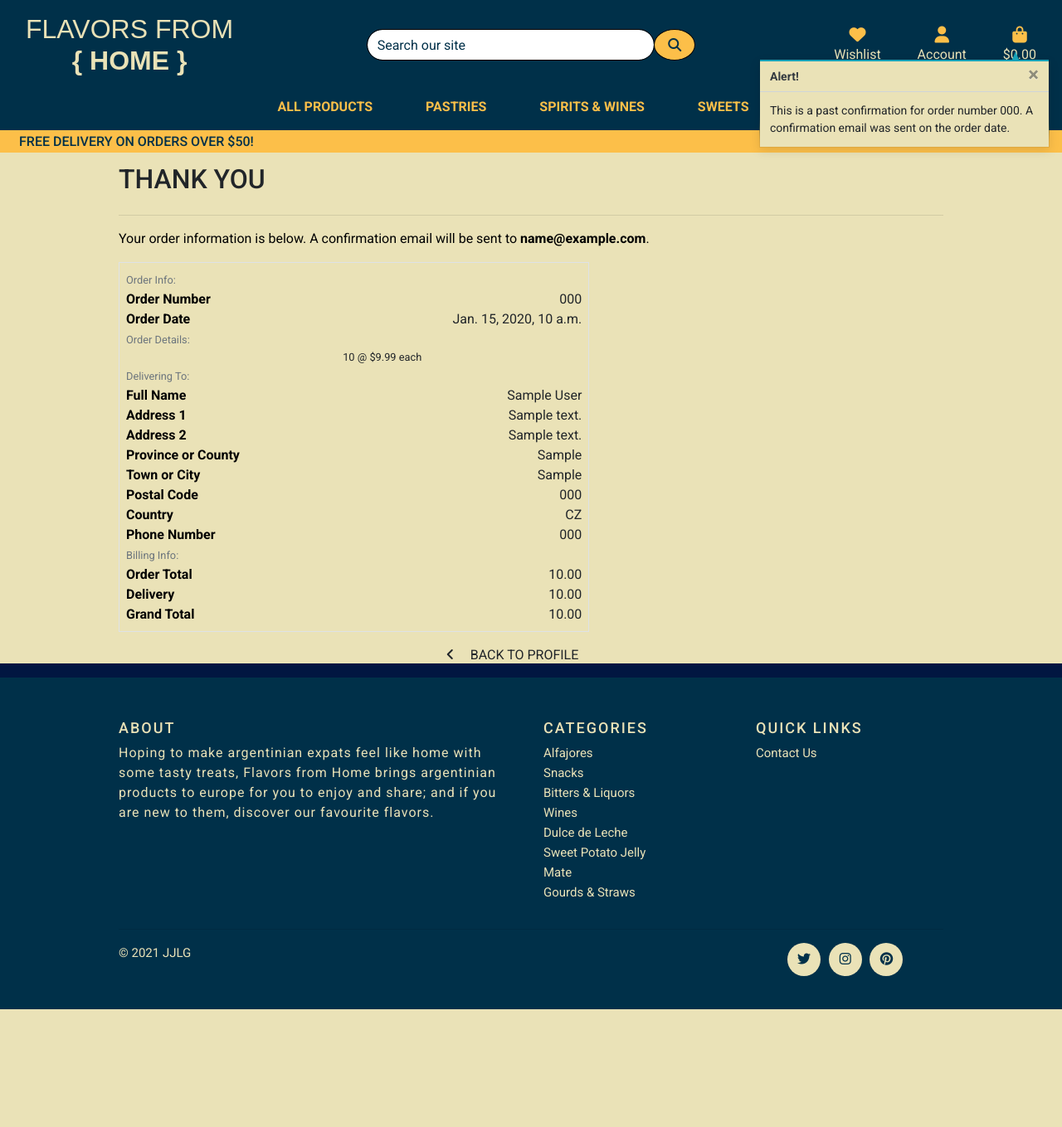
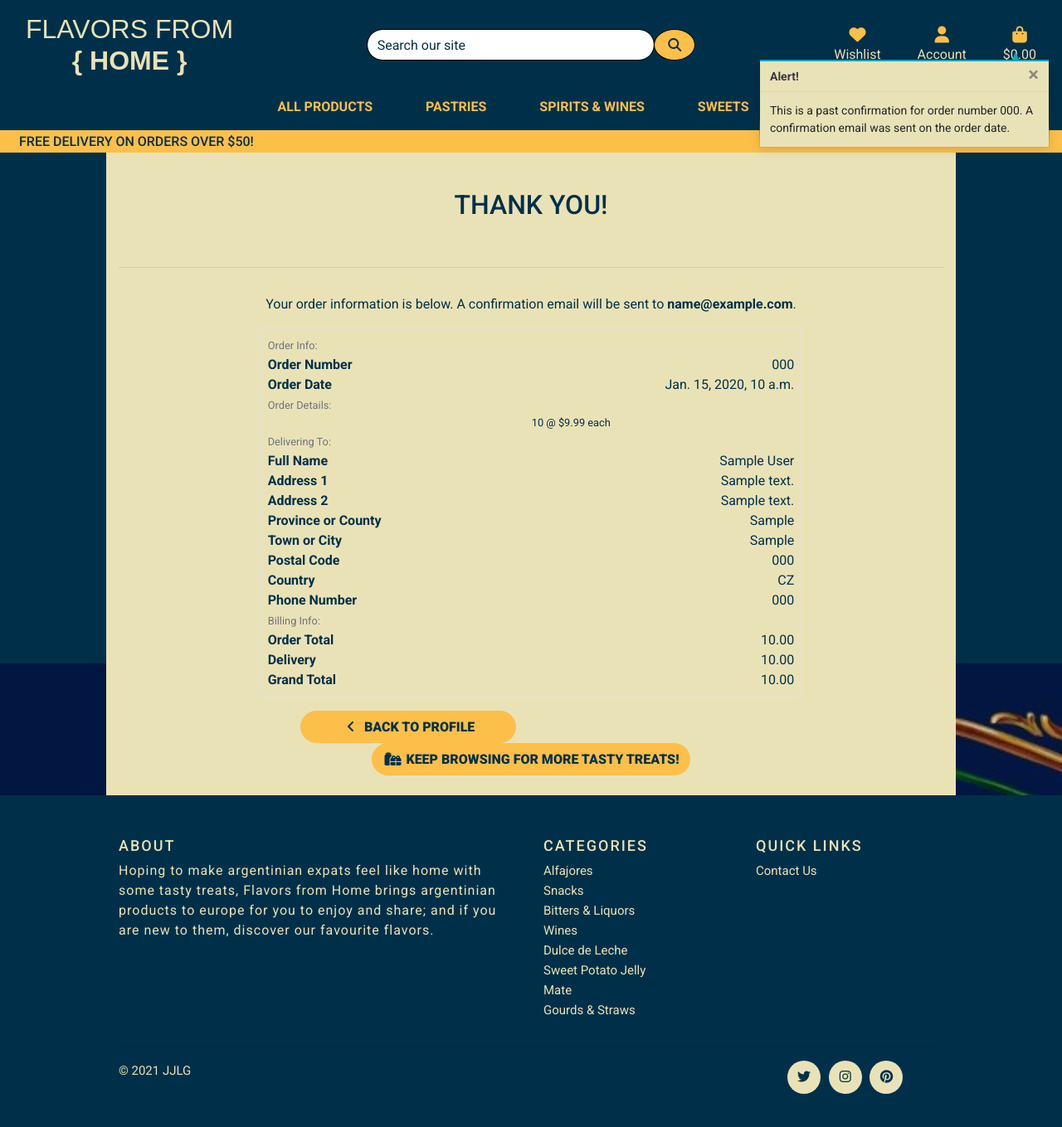
Before and after one commit to jjlg90/flavors_from_home, a Django app: page /profile/order_history/000 in a window 1280 px wide. Shown: the whole page at 83% size. Before the commit the page ends 1217 px from the top, so only its background shows below. Run offline with Django 3.2, Linux system fonts and the light colour scheme; data comes from the database, SQL or seed files in the repository; tables that the repository leaves empty hold one stand-in row (values such as "Sample post"); some libraries are stand-ins or nearby versions; some web fonts are replaced.

Commit message:
Tidying up the code and styling / checkout_success.html

```diff
--- a/checkout/templates/checkout/checkout_success.html
+++ b/checkout/templates/checkout/checkout_success.html
@@ -14,19 +14,20 @@
 {% endblock %}
 
 {% block content %}
-    <div class="overlay"></div>
-    <div class="container">
+    <div class="overlay bg-blue"></div>
+    <div class="container bg-white text-blue">
+        <!-- Page Header -->
         <div class="row">
-            <div class="col">
-                <hr>
-                <h2 class="logo-font mb-4">Thank You</h2>
-                <hr>
-                <p class="text-black">Your order information is below. A confirmation email will be sent to <strong>{{ order.email }}</strong>.</p>
+            <div class="col text-center mt-3">
+                <h2 class="logo-font pt-5 pb-5">Thank You!</h2>
+                <hr class="mt-0 pb-3">
+                <p>Your order information is below. A confirmation email will be sent to <strong>{{ order.email }}</strong>.</p>
             </div>
         </div>
-
+        <!-- Order Summary -->
         <div class="row">
-            <div class="col-12 col-lg-7">
+            <div class="col-xs-none col-lg-2"></div>
+            <div class="col-12 col-lg-8">
                 <div class="order-confirmation-wrapper p-2 border">
                     <div class="row">
                         <div class="col">
@@ -36,7 +37,7 @@
 
                     <div class="row">
                         <div class="col-12 col-md-4">
-                            <p class="mb-0 text-black font-weight-bold">Order Number</p>
+                            <p class="mb-0 text-blue font-weight-bold">Order Number</p>
                         </div>
                         <div class="col-12 col-md-8 text-md-right">
                             <p class="mb-0">{{ order.order_number }}</p>
@@ -45,7 +46,7 @@
 
                     <div class="row">
                         <div class="col-12 col-md-4">
-                            <p class="mb-0 text-black font-weight-bold">Order Date</p>
+                            <p class="mb-0 text-blue font-weight-bold">Order Date</p>
                         </div>
                         <div class="col-12 col-md-8 text-md-right">
                             <p class="mb-0">{{ order.date }}</p>
@@ -74,7 +75,7 @@
 
                     <div class="row">
                         <div class="col-12 col-md-4">
-                            <p class="mb-0 text-black font-weight-bold">Full Name</p>
+                            <p class="mb-0 text-blue font-weight-bold">Full Name</p>
                         </div>
                         <div class="col-12 col-md-8 text-md-right">
                             <p class="mb-0">{{ order.full_name }}</p>
@@ -83,7 +84,7 @@
 
                     <div class="row">
                         <div class="col-12 col-md-4">
-                            <p class="mb-0 text-black font-weight-bold">Address 1</p>
+                            <p class="mb-0 text-blue font-weight-bold">Address 1</p>
                         </div>
                         <div class="col-12 col-md-8 text-md-right">
                             <p class="mb-0">{{ order.street_address1 }}</p>
@@ -93,7 +94,7 @@
                     {% if order.street_address2 %}
                     <div class="row">
                         <div class="col-12 col-md-4">
-                            <p class="mb-0 text-black font-weight-bold">Address 2</p>
+                            <p class="mb-0 text-blue font-weight-bold">Address 2</p>
                         </div>
                         <div class="col-12 col-md-8 text-md-right">
                             <p class="mb-0">{{ order.street_address1 }}</p>
@@ -104,7 +105,7 @@
                     {% if order.province_or_county %}
                     <div class="row">
                         <div class="col-12 col-md-4">
-                            <p class="mb-0 text-black font-weight-bold">Province or County</p>
+                            <p class="mb-0 text-blue font-weight-bold">Province or County</p>
                         </div>
                         <div class="col-12 col-md-8 text-md-right">
                             <p class="mb-0">{{ order.province_or_county }}</p>
@@ -114,7 +115,7 @@
 
                     <div class="row">
                         <div class="col-12 col-md-4">
-                            <p class="mb-0 text-black font-weight-bold">Town or City</p>
+                            <p class="mb-0 text-blue font-weight-bold">Town or City</p>
                         </div>
                         <div class="col-12 col-md-8 text-md-right">
                             <p class="mb-0">{{ order.town_or_city }}</p>
@@ -124,7 +125,7 @@
                     {% if order.postcode %}
                     <div class="row">
                         <div class="col-12 col-md-4">
-                            <p class="mb-0 text-black font-weight-bold">Postal Code</p>
+                            <p class="mb-0 text-blue font-weight-bold">Postal Code</p>
                         </div>
                         <div class="col-12 col-md-8 text-md-right">
                             <p class="mb-0">{{ order.postcode }}</p>
@@ -134,7 +135,7 @@
 
                     <div class="row">
                         <div class="col-12 col-md-4">
-                            <p class="mb-0 text-black font-weight-bold">Country</p>
+                            <p class="mb-0 text-blue font-weight-bold">Country</p>
                         </div>
                         <div class="col-12 col-md-8 text-md-right">
                             <p class="mb-0">{{ order.country }}</p>
@@ -143,7 +144,7 @@
 
                     <div class="row">
                         <div class="col-12 col-md-4">
-                            <p class="mb-0 text-black font-weight-bold">Phone Number</p>
+                            <p class="mb-0 text-blue font-weight-bold">Phone Number</p>
                         </div>
                         <div class="col-12 col-md-8 text-md-right">
                             <p class="mb-0">{{ order.phone_number }}</p>
@@ -158,7 +159,7 @@
 
                     <div class="row">
                         <div class="col-12 col-md-4">
-                            <p class="mb-0 text-black font-weight-bold">Order Total</p>
+                            <p class="mb-0 text-blue font-weight-bold">Order Total</p>
                         </div>
                         <div class="col-12 col-md-8 text-md-right">
                             <p class="mb-0">{{ order.order_total }}</p>
@@ -167,7 +168,7 @@
 
                     <div class="row">
                         <div class="col-12 col-md-4">
-                            <p class="mb-0 text-black font-weight-bold">Delivery</p>
+                            <p class="mb-0 text-blue font-weight-bold">Delivery</p>
                         </div>
                         <div class="col-12 col-md-8 text-md-right">
                             <p class="mb-0">{{ order.delivery_cost }}</p>
@@ -176,7 +177,7 @@
 
                     <div class="row">
                         <div class="col-12 col-md-4">
-                            <p class="mb-0 text-black font-weight-bold">Grand Total</p>
+                            <p class="mb-0 text-blue font-weight-bold">Grand Total</p>
                         </div>
                         <div class="col-12 col-md-8 text-md-right">
                             <p class="mb-0">{{ order.grand_total }}</p>
@@ -184,25 +185,28 @@
                     </div>
                 </div>
             </div>
+            <div class="col-xs-none col-lg-2"></div>
         </div>
+        <!-- Action Buttons -->
         <div class="row">
-			<div class="col-12 col-lg-7 text-right">
-                {% if from_profile %}
-                    <a href="{% url 'profile' %}" class="btn btn-black rounded-0 my-2">
-                        <span class="icon mr-2">
+            <div class="col-xs-none col-lg-2"></div>
+			<div class="col-12 col-lg-8 text-center mb-4 mt-3">
+                <div class="ml-5">
+                    <a href="{% url 'profile' %}" class="product-button bg-yellow text-blue btn rounded-pill text-uppercase float-left">
+                        <span class="icon">
                             <i class="fas fa-angle-left"></i>
                         </span>
-                        <span class="text-uppercase">Back to Profile</span>
+                        <span>Back to Profile</span>
                     </a>
-                {% else %}
-                    <a href="{% url 'products' %}" class="btn btn-black rounded-0 my-2">
-                        <span class="icon mr-2">
+                </div>
+                    <a href="{% url 'products' %}" class="product-button bg-yellow text-blue btn rounded-pill text-uppercase">
+                        <span class="icon">
                             <i class="fas fa-gifts"></i>
                         </span>
-                        <span class="text-uppercase">Keep browsing for more tasty treats!</span>
+                        <span>Keep browsing for more tasty treats!</span>
                     </a>
-                {% endif %}
 			</div>
+            <div class="col-xs-none col-lg-2"></div>
 		</div>
     </div>
 {% endblock %}
```
